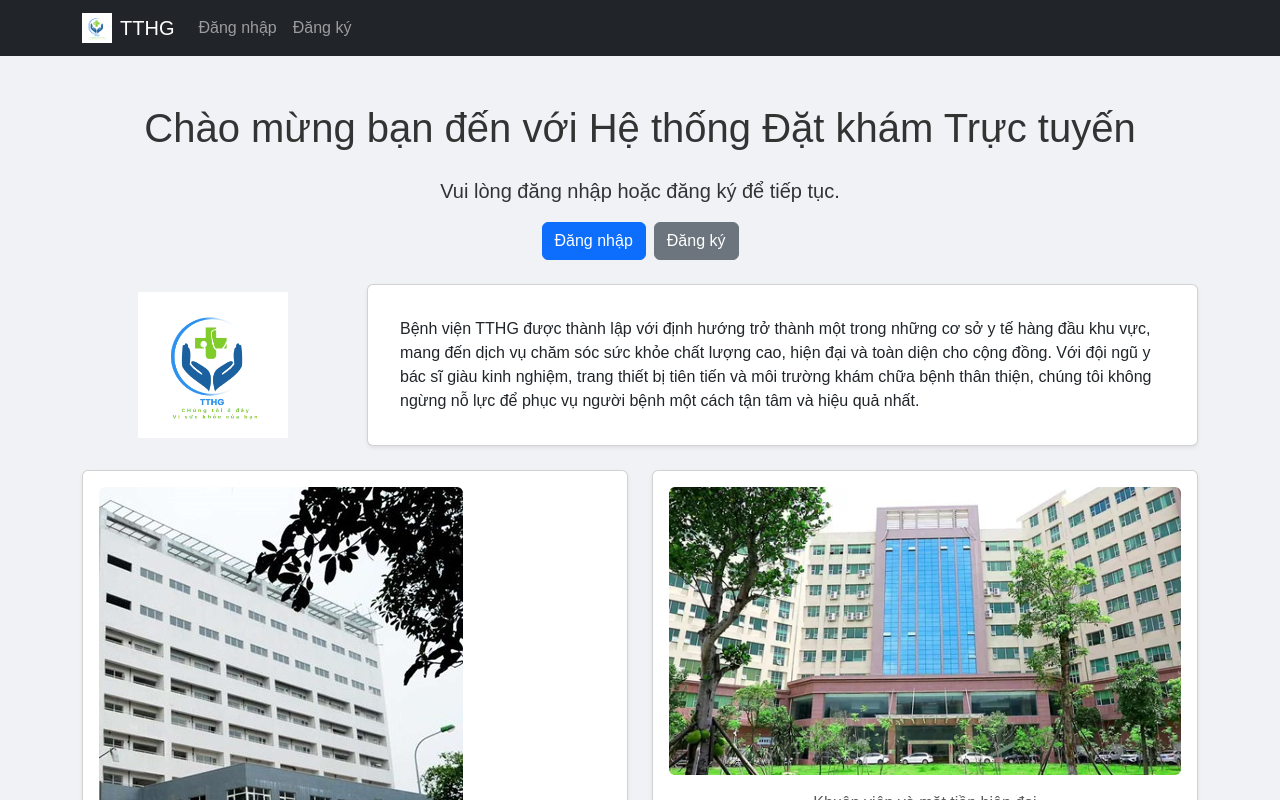
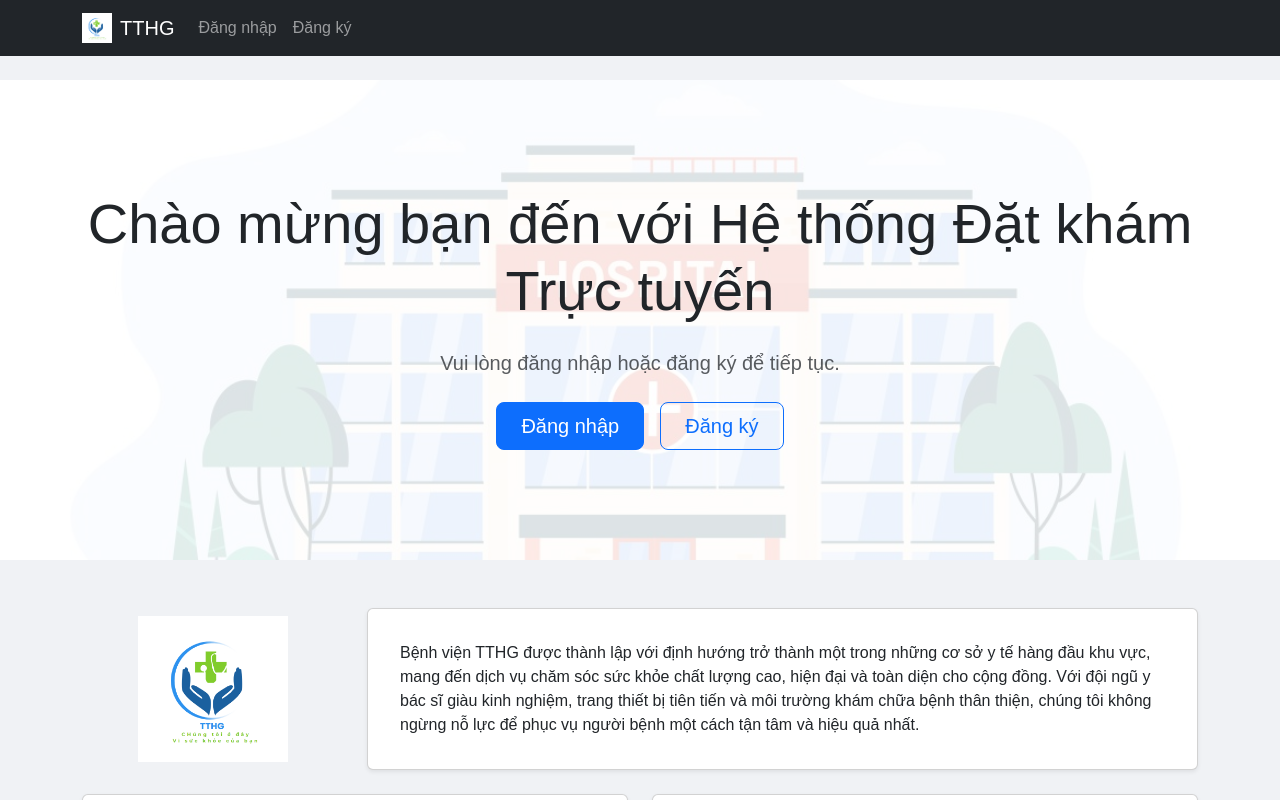
Before and after one commit to Giang456/hospital-frontend, a React (Vite) app: page / in a window 1280 px wide. Shown: the top 800 px of the page. Built offline with nearby package versions, Linux system fonts and the light colour scheme.

Commit message:
Initial commit

```diff
--- a/src/App.jsx
+++ b/src/App.jsx
@@ -64,19 +64,60 @@ import DepartmentReportsPage from './features/HeadOfDepartment/pages/DepartmentR
 import logo from './assets/images/logo.png';
 import hospitalBuilding1 from './assets/images/hospital_building_1.jpg';
 import hospitalBuilding2 from './assets/images/hospital_building_2.jpg';
+import banner from './assets/images/banner.jpg';
+
 const WelcomePage = () => (
-  <MainLayout> {/* Bọc WelcomePage bằng MainLayout */}
-    <Container className="my-4">
-      <h1 className="text-center mb-4">Chào mừng bạn đến với Hệ thống Đặt khám Trực tuyến</h1>
+  <MainLayout>
+    {/* Banner Section với background mờ */}
+    <div
+      className="hero-section position-relative"
+      style={{
+        backgroundImage: `url(${banner})`,
+        backgroundSize: 'cover',
+        backgroundPosition: 'center',
+        backgroundRepeat: 'no-repeat',
+        minHeight: '60vh',
+        display: 'flex',
+        alignItems: 'center',
+        justifyContent: 'center'
+      }}
+    >
+      {/* Overlay mờ */}
+      <div
+        className="position-absolute w-100 h-100"
+        style={{
+          background: 'rgba(255, 255, 255, 0.85)',
+          top: 0,
+          left: 0,
+          zIndex: 1
+        }}
+      ></div>
 
-      <Row className="mb-4 text-center">
-        <Col>
-          <p className="lead">Vui lòng đăng nhập hoặc đăng ký để tiếp tục.</p>
-          <Link to="/login" className="btn btn-primary me-2">Đăng nhập</Link>
-          <Link to="/register" className="btn btn-secondary">Đăng ký</Link>
-        </Col>
-      </Row>
+      {/* Nội dung chính */}
+      <Container className="position-relative" style={{ zIndex: 2 }}>
+        <Row className="text-center">
+          <Col>
+            <h1 className="display-4 mb-4 text-dark">
+              Chào mừng bạn đến với Hệ thống Đặt khám Trực tuyến
+            </h1>
+            <p className="lead mb-4 text-muted">
+              Vui lòng đăng nhập hoặc đăng ký để tiếp tục.
+            </p>
+            <div className="d-flex justify-content-center gap-3">
+              <Link to="/login" className="btn btn-primary btn-lg px-4">
+                Đăng nhập
+              </Link>
+              <Link to="/register" className="btn btn-outline-primary btn-lg px-4">
+                Đăng ký
+              </Link>
+            </div>
+          </Col>
+        </Row>
+      </Container>
+    </div>
 
+    {/* Phần nội dung giới thiệu */}
+    <Container className="my-5">
       {/* NỘI DUNG GIỚI THIỆU TỪ AboutUsPage */}
       <Row className="mb-4 align-items-center">
           <Col md={3} className="text-center">
```
Also changed, not shown: src/assets/images/banner.jpg (added).
